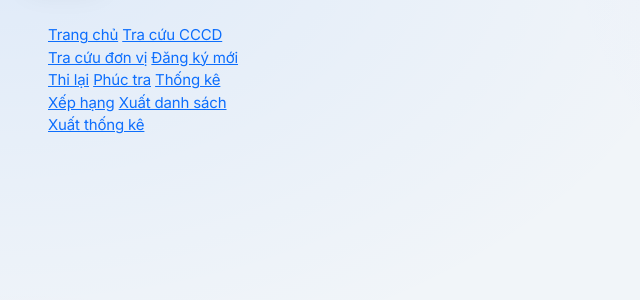
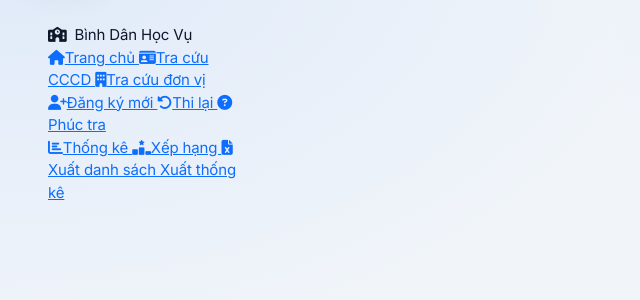
Before and after one commit to NguyenVanThe30081994/PC06Offline, a Python web app: template templates/bdhv_base.html in a window 1280 px wide. Shown: the part 70-370 px from the top of the page, without its empty margins (0-640 px from the left). Run offline with Jinja, Linux system fonts and the light colour scheme; the template is opened without the code that fills it, so the values that code supplies are empty; some libraries are stand-ins or nearby versions.

Commit message:
Update bdhv_base.html

```diff
--- a/templates/bdhv_base.html
+++ b/templates/bdhv_base.html
@@ -2,53 +2,102 @@
 
 {% block extra_head %}
 <style>
-/* BDHV Sidebar - Simple Floating Pillbox */
+/* BDHV Sidebar - Modern Glassmorphism */
 .bdhv-sidebar {
-    background: var(--bg-surface);
-    border: 1px solid var(--border);
-    border-radius: 20px;
-    box-shadow: var(--shadow-lvl2);
+    background: rgba(var(--bg-surface-rgb, 255, 255, 255), 0.75) !important;
+    backdrop-filter: blur(var(--glass-blur)) saturate(var(--glass-saturate)) !important;
+    -webkit-backdrop-filter: blur(var(--glass-blur)) saturate(var(--glass-saturate)) !important;
+
+    /* Liquid Specularity */
+    border-top: 1px solid rgba(255, 255, 255, 0.4) !important;
+    border-right: 1px solid rgba(0, 0, 0, 0.05) !important;
 
     min-height: calc(100vh - 140px);
     position: sticky;
-    top: 85px;
+    top: 70px;
     padding: 16px 12px;
     z-index: 100;
+    box-shadow: 10px 0 40px rgba(0, 0, 0, 0.05);
+    border-radius: 20px;
+    margin: 0 8px;
+    transition: all 0.3s cubic-bezier(0.4, 0, 0.2, 1);
 }
 
-/* Simple list - No icons, no underlines */
+[data-theme="dark"] .bdhv-sidebar {
+    background: rgba(15, 23, 42, 0.85) !important;
+}
+
+/* BDHV Menu */
 .bdhv-menu {
     display: flex;
     flex-direction: column;
-    gap: 6px;
+    gap: 4px;
+}
+
+.bdhv-menu-title {
+    font-size: 11px;
+    font-weight: 700;
+    text-transform: uppercase;
+    letter-spacing: 1px;
+    color: var(--text-muted);
+    padding: 12px 12px 8px;
+    margin-bottom: 4px;
 }
 
 .bdhv-item {
-    padding: 10px 16px;
-    border-radius: 10px;
-    color: var(--text-muted);
+    padding: 12px 16px;
+    border-radius: 12px;
+    color: var(--text-main);
     text-decoration: none;
     font-weight: 500;
-    font-size: 13px;
-    transition: all 0.2s ease;
-    display: block;
+    font-size: 14px;
+    transition: all 0.3s cubic-bezier(0.4, 0, 0.2, 1);
+    display: flex;
+    align-items: center;
+    gap: 12px;
+}
+
+.bdhv-item i {
+    width: 20px;
+    font-size: 16px;
+    opacity: 0.7;
+    text-align: center;
 }
 
 /* Hover */
 .bdhv-item:hover {
-    background: var(--primary-soft);
+    background: rgba(var(--primary-rgb, 37, 99, 235), 0.08) !important;
+    transform: translateX(5px);
     color: var(--primary);
 }
 
-/* Active - Blue pill wrapping */
+.bdhv-item:hover i {
+    opacity: 1;
+}
+
+/* Active - Gradient */
 .bdhv-item.active {
-    background: var(--primary);
+    background: linear-gradient(135deg, var(--primary), #3b82f6) !important;
     color: #fff !important;
-    box-shadow: 0 4px 12px rgba(0, 102, 255, 0.25);
+    box-shadow: 0 4px 12px rgba(37, 99, 235, 0.25);
+    transform: translateX(5px);
+}
+
+.bdhv-item.active i {
+    opacity: 1;
+    color: #fff !important;
+}
+
+/* Section Divider */
+.bdhv-divider {
+    height: 1px;
+    background: var(--border);
+    margin: 12px 16px;
+    opacity: 0.5;
 }
 
 .bdhv-main-content {
-    padding: 24px;
+    padding: 20px 24px;
     min-height: calc(100vh - 80px);
     background: var(--bg-body);
 }
@@ -78,21 +127,48 @@
 <div class="row g-0">
     <!-- Sidebar -->
     <div class="col-lg-2 bdhv-sidebar d-none d-lg-block">
-        <!-- Simple menu - No title, no icons -->
+        <div class="bdhv-menu-title">
+            <i class="fa-solid fa-school me-2"></i>Bình Dân Học Vụ
+        </div>
         <nav class="bdhv-menu">
-            <a href="/bdhv" class="bdhv-item {% if request.endpoint == 'bdhv_bp.index' %}active{% endif %}">Trang chủ</a>
-            <a href="/bdhv/tra-cuu" class="bdhv-item {% if request.endpoint == 'bdhv_bp.tra_cuu' %}active{% endif %}">Tra cứu CCCD</a>
-            <a href="/bdhv/tra-cuu-don-vi" class="bdhv-item {% if request.endpoint == 'bdhv_bp.tra_cuu_don_vi' %}active{% endif %}">Tra cứu đơn vị</a>
-            <a href="/bdhv/dang-ky" class="bdhv-item {% if request.endpoint == 'bdhv_bp.dang_ky' %}active{% endif %}">Đăng ký mới</a>
-            <a href="/bdhv/thi-lai" class="bdhv-item {% if request.endpoint == 'bdhv_bp.thi_lai' %}active{% endif %}">Thi lại</a>
-            <a href="/bdhv/phuc-tra" class="bdhv-item {% if request.endpoint == 'bdhv_bp.phuc_tra' %}active{% endif %}">Phúc tra</a>
-            <a href="/bdhv/thong-ke" class="bdhv-item {% if request.endpoint == 'bdhv_bp.thong_ke' %}active{% endif %}">Thống kê</a>
-            <a href="/bdhv/xep-hang" class="bdhv-item {% if request.endpoint == 'bdhv_bp.xep_hang' %}active{% endif %}">Xếp hạng</a>
+            <a href="/bdhv" class="bdhv-item {% if request.endpoint == 'bdhv_bp.index' %}active{% endif %}">
+                <i class="fa-solid fa-house"></i>Trang chủ
+            </a>
+            <a href="/bdhv/tra-cuu" class="bdhv-item {% if request.endpoint == 'bdhv_bp.tra_cuu' %}active{% endif %}">
+                <i class="fa-solid fa-id-card"></i>Tra cứu CCCD
+            </a>
+            <a href="/bdhv/tra-cuu-don-vi" class="bdhv-item {% if request.endpoint == 'bdhv_bp.tra_cuu_don_vi' %}active{% endif %}">
+                <i class="fa-solid fa-building"></i>Tra cứu đơn vị
+            </a>
+            <div class="bdhv-divider"></div>
+            <a href="/bdhv/dang-ky" class="bdhv-item {% if request.endpoint == 'bdhv_bp.dang_ky' %}active{% endif %}">
+                <i class="fa-solid fa-user-plus"></i>Đăng ký mới
+            </a>
+            <a href="/bdhv/thi-lai" class="bdhv-item {% if request.endpoint == 'bdhv_bp.thi_lai' %}active{% endif %}">
+                <i class="fa-solid fa-rotate-left"></i>Thi lại
+            </a>
+            <a href="/bdhv/phuc-tra" class="bdhv-item {% if request.endpoint == 'bdhv_bp.phuc_tra' %}active{% endif %}">
+                <i class="fa-solid fa-question-circle"></i>Phúc tra
+            </a>
+            <div class="bdhv-divider"></div>
+            <a href="/bdhv/thong-ke" class="bdhv-item {% if request.endpoint == 'bdhv_bp.thong_ke' %}active{% endif %}">
+                <i class="fa-solid fa-chart-bar"></i>Thống kê
+            </a>
+            <a href="/bdhv/xep-hang" class="bdhv-item {% if request.endpoint == 'bdhv_bp.xep_hang' %}active{% endif %}">
+                <i class="fa-solid fa-ranking-star"></i>Xếp hạng
+            </a>
             {% if session.get('is_admin') %}
-            <a href="/bdhv/database" class="bdhv-item {% if request.endpoint == 'bdhv_bp.database' %}active{% endif %}">Database</a>
+            <div class="bdhv-divider"></div>
+            <a href="/bdhv/database" class="bdhv-item {% if request.endpoint == 'bdhv_bp.database' %}active{% endif %}">
+                <i class="fa-solid fa-database"></i>Database
+            </a>
             {% endif %}
-            <a href="/bdhv/export/danh-sach" class="bdhv-item">Xuất danh sách</a>
-            <a href="/bdhv/export/thong-ke" class="bdhv-item">Xuất thống kê</a>
+            <a href="/bdhv/export/danh-sach" class="bdhv-item">
+                <i class="fa-solid fa-file-excel"></i>Xuất danh sách
+            </a>
+            <a href="/bdhv/export/thong-ke" class="bdhv-item">
+                <i class="fa-solid fa-file-chart-pie"></i>Xuất thống kê
+            </a>
         </nav>
     </div>
 
```
